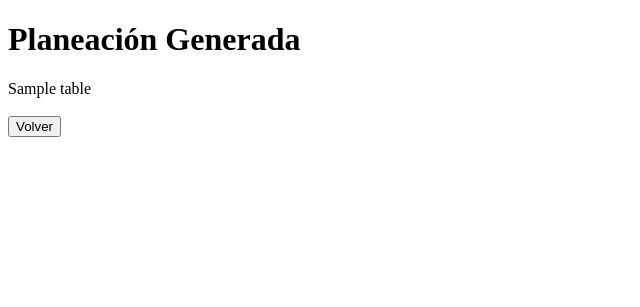
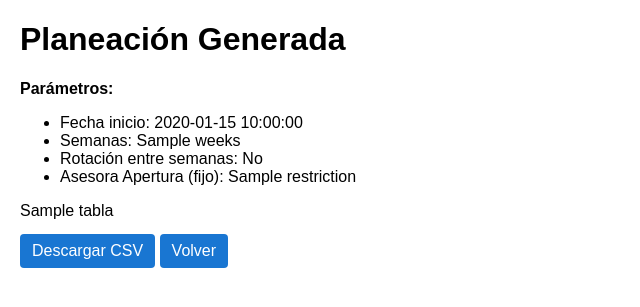
Before and after one commit to mariana-sanchez05/planeacion-cpsat, a Flask app: template templates/resultados.html in a window 1280 px wide. Shown: the top 307 px of the page, without its empty margins (0-640 px from the left). Run offline with Flask 3, Linux system fonts and the light colour scheme; the template is opened without the code that fills it: most values are stand-ins (such as "Sample title", 1, 10 or a date in 2020).

Commit message:
fix: arreglo del scheduler y app, y adicion de descarga de csv

```diff
--- a/app.py
+++ b/app.py
@@ -1,32 +1,129 @@
-from flask import Flask, render_template, request
-from scheduler import SchedulerCPsat
+from flask import Flask, render_template, request, url_for, send_file
+from scheduler import SchedulerCPsat, SchedulerError
+from datetime import date
+import io
+import pandas as pd
 
 app = Flask(__name__)
 
 
 @app.route("/")
 def index():
-    return render_template("index.html")
+    """
+    Página principal: formulario para parámetros de planificación:
+    - start_date (date)
+    - weeks (1-4)
+    - rotation (checkbox)
+    - restriction (select: ninguno o nombre del asesor)
+    """
+    # Valores por defecto para la UI
+    default_start = date.today().isoformat()
+    default_weeks = 1
+    advisors = ["Ana", "Luis", "Carlos"]
+    return render_template("index.html",
+                           start_date=default_start,
+                           advisors=advisors,
+                           default_weeks=default_weeks)
 
 
 @app.route("/planificacion")
 def planificacion():
-    # Datos de ejemplo
-    asesores = ["Ana", "Luis", "Carlos"]
-    dias = ["Lunes", "Martes", "Miércoles", "Jueves", "Viernes", "Sábado"]
+    # Leer parámetros desde query string (viene del formulario GET)
+    start_date = request.args.get("start_date") or date.today().isoformat()
+    weeks = int(request.args.get("weeks") or 1)
+    rotation = True if request.args.get("rotation") == "si" else False
+    restriction = request.args.get("restriction") or ""  # nombre del asesor o ""
 
-    # Obtener parámetro del botón (opcional)
-    usar_restriccion = request.args.get("restriccion", "no") == "si"
+    # Validaciones básicas
+    if weeks < 1:
+        weeks = 1
+    if weeks > 8:
+        weeks = 8  # límite razonable
 
+    advisors = ["Ana", "Luis", "Carlos"]
+
+    # Construir scheduler
     scheduler = SchedulerCPsat(
-        asesores=asesores,
-        dias_laborales=dias,
-        permitir_restriccion_apertura=usar_restriccion
+        asesores=advisors,
+        permitir_restriccion_apertura=(True if restriction else False)
     )
 
-    df = scheduler.planificar_semana()
+    try:
+        df = scheduler.planificar_semanas(
+            start_date=start_date,
+            weeks=weeks,
+            holidays=[],
+            enforce_open_only_for=restriction if restriction else None,
+            enforce_open_only_flag=bool(restriction),
+            rotation_between_weeks=rotation
+        )
+    except SchedulerError as e:
+        # Mostrar error amigable en HTML con link de vuelta
+        return render_template("resultados.html", error=str(e), tabla="", params={
+            "start_date": start_date,
+            "weeks": weeks,
+            "rotation": rotation,
+            "restriction": restriction
+        })
 
-    return render_template("resultado.html", tables=[df.to_html(index=False)])
+    # Convertir a HTML
+    table_html = df.to_html(index=False, classes="table", justify="left")
+
+    # Preparar URL de descarga con los mismos parámetros
+    download_url = url_for('download',
+                           start_date=start_date,
+                           weeks=weeks,
+                           rotation="si" if rotation else "no",
+                           restriction=restriction)
+
+    params = {
+        "start_date": start_date,
+        "weeks": weeks,
+        "rotation": rotation,
+        "restriction": restriction
+    }
+
+    return render_template("resultados.html", tabla=table_html, params=params, download_url=download_url)
+
+
+@app.route("/download")
+def download():
+    """
+    Genera la planeación con los mismos parámetros y devuelve CSV como descarga.
+    Parámetros esperados: start_date, weeks, rotation, restriction
+    """
+    start_date = request.args.get("start_date") or date.today().isoformat()
+    weeks = int(request.args.get("weeks") or 1)
+    rotation = True if request.args.get("rotation") == "si" else False
+    restriction = request.args.get("restriction") or ""
+
+    advisors = ["Ana", "Luis", "Carlos"]
+    scheduler = SchedulerCPsat(
+        asesores=advisors,
+        permitir_restriccion_apertura=(True if restriction else False)
+    )
+
+    try:
+        df = scheduler.planificar_semanas(
+            start_date=start_date,
+            weeks=weeks,
+            holidays=[],
+            enforce_open_only_for=restriction if restriction else None,
+            enforce_open_only_flag=bool(restriction),
+            rotation_between_weeks=rotation
+        )
+    except SchedulerError as e:
+        return f"Error al generar CSV: {e}", 400
+
+    # Crear CSV en memoria
+    csv_bytes = df.to_csv(index=False).encode("utf-8")
+    buf = io.BytesIO(csv_bytes)
+    buf.seek(0)
+
+    return send_file(buf,
+                     mimetype="text/csv",
+                     as_attachment=True,
+                     download_name="planeacion.csv")
 
 
 if __name__ == "__main__":
--- a/templates/resultados.html
+++ b/templates/resultados.html
@@ -1,18 +1,48 @@
 <!DOCTYPE html>
 <html>
 <head>
-    <title>Resultado</title>
+    <meta charset="utf-8" />
+    <title>Resultado - Planeación</title>
+    <style>
+        body { font-family: Arial, sans-serif; margin: 20px; }
+        table { border-collapse: collapse; width: 90%; margin: 10px 0; }
+        th, td { border: 1px solid #333; padding: 6px 10px; text-align: left; }
+        .params { margin-bottom: 12px; }
+        .error { color: red; white-space: pre-wrap; border: 1px solid #f5c6cb; background: #f8d7da; padding: 10px; }
+        .controls { margin-top: 14px; }
+        a.button { display: inline-block; padding: 8px 12px; background: #1976d2; color: #fff; text-decoration: none; border-radius: 4px; }
+    </style>
 </head>
 <body>
     <h1>Planeación Generada</h1>
 
-    <div>
-        {% for table in tables %}
-            {{ table|safe }}
-        {% endfor %}
-    </div>
+    {% if error %}
+        <div class="error">
+            <strong>Error al generar la planeación:</strong>
+            <div>{{ error }}</div>
+        </div>
+        <p><a href="/" class="button">Volver</a></p>
+    {% else %}
+        <div class="params">
+            <strong>Parámetros:</strong>
+            <ul>
+                <li>Fecha inicio: {{ params.start_date }}</li>
+                <li>Semanas: {{ params.weeks }}</li>
+                <li>Rotación entre semanas: {{ "Sí" if params.rotation else "No" }}</li>
+                <li>Asesora Apertura (fijo): {{ params.restriction if params.restriction else "(ninguna)" }}</li>
+            </ul>
+        </div>
 
-    <br>
-    <a href="/"><button>Volver</button></a>
+        <div>
+            {{ tabla|safe }}
+        </div>
+
+        <div class="controls">
+            {% if download_url %}
+                <a class="button" href="{{ download_url }}">Descargar CSV</a>
+            {% endif %}
+            <a class="button" href="/">Volver</a>
+        </div>
+    {% endif %}
 </body>
 </html>
```
Also changed, not shown: scheduler.py (+128 -45 lines), templates/index.html (+39 -7 lines), README.md.
